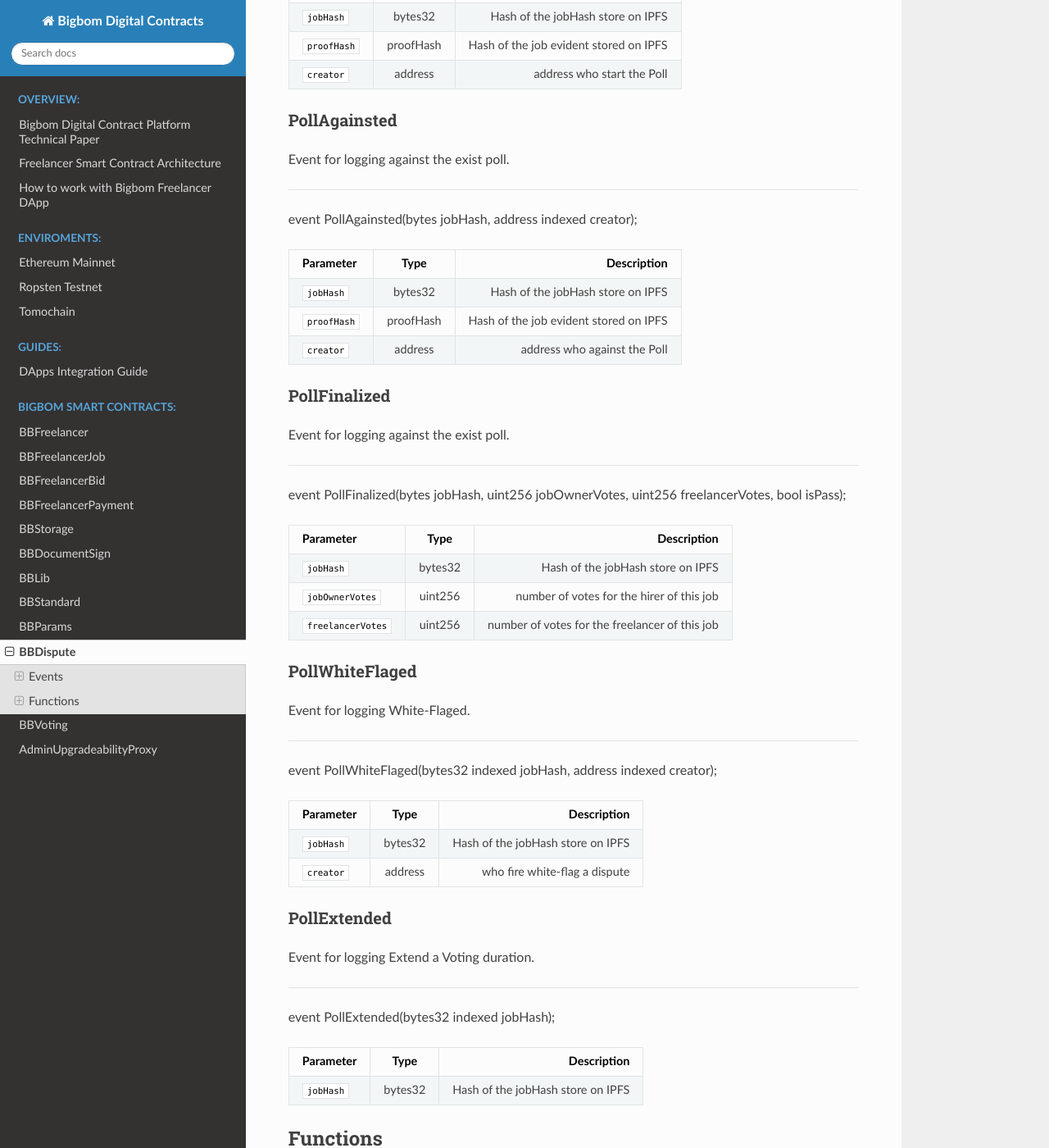
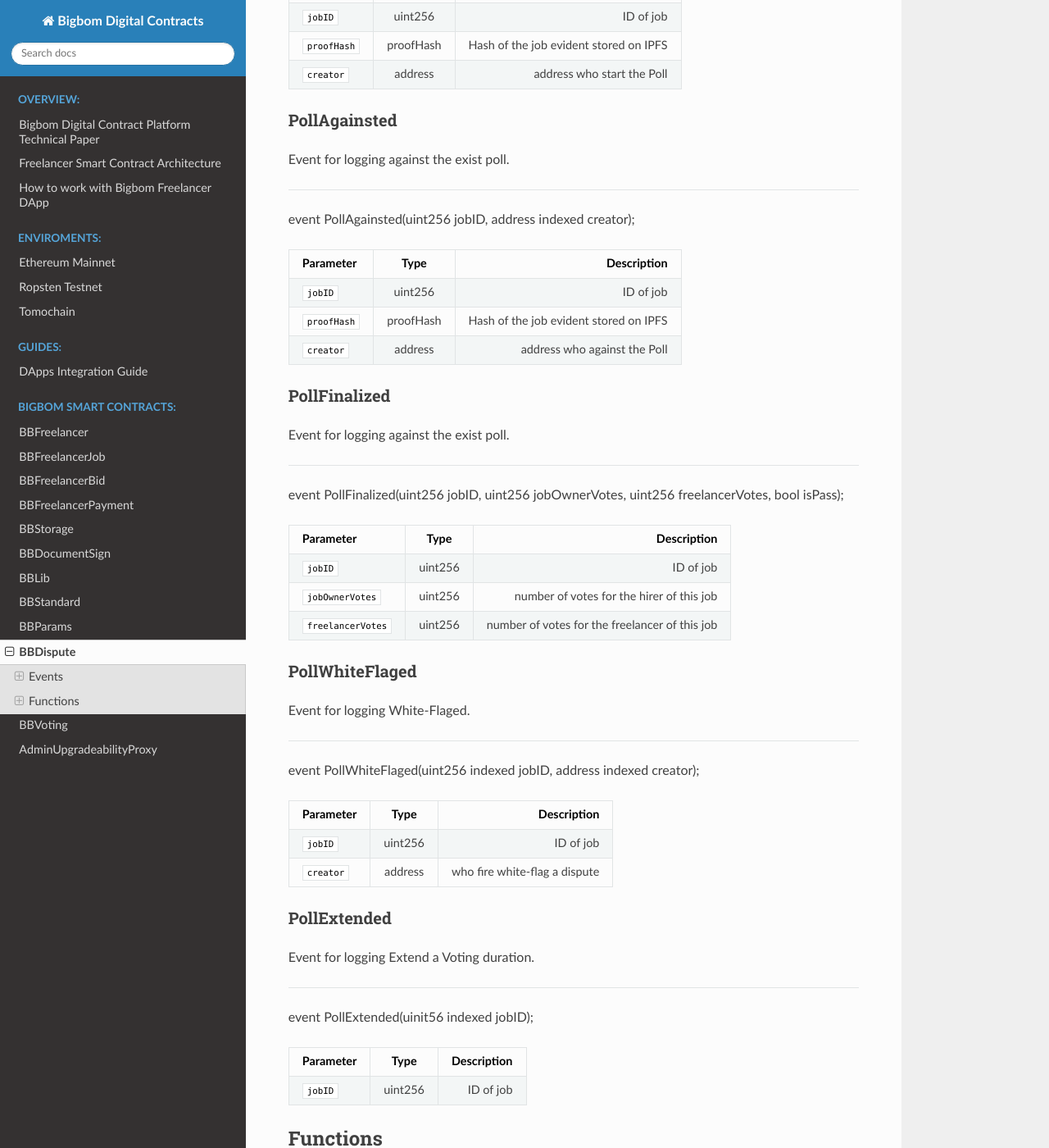
Before and after one commit to bigbomio/digital-contracts, a Sphinx documentation site: the page built from docs/contracts/BBDispute.md, in a window 1280 px wide and 1400 px high, scrolled down 995 px. Shown: the whole window at 82% size. Built offline with Sphinx 7.4.7 and the Read the Docs theme 2.0.0, drawn with Linux system fonts in a browser that asks for light colours; some of the changed text lies outside the part shown.

Commit message:
Update BBDispute.md

```diff
--- a/docs/contracts/BBDispute.md
+++ b/docs/contracts/BBDispute.md
@@ -31,11 +31,11 @@
 Event for logging start new poll.
 
 ---
-event PollStarted(bytes jobHash, address indexed creator);
+event PollStarted(uint256 jobID, address indexed creator);
 
 | Parameter     | Type          | Description                 |
 | ------------- |:-------------:| ---------------------------:|
-| `jobHash`       | bytes32       |  Hash of the jobHash store on IPFS  |
+| `jobID`       | uint256       |  ID of job  |
 | `proofHash`     | proofHash   |  Hash of the job evident stored on IPFS |
 | `creator`       | address       |  address who start the Poll  |
 
@@ -43,11 +43,11 @@
 Event for logging against the exist poll.
 
 ---
-event PollAgainsted(bytes jobHash, address indexed creator);
+event PollAgainsted(uint256 jobID, address indexed creator);
 
 | Parameter     | Type          | Description                 |
 | ------------- |:-------------:| ---------------------------:|
-| `jobHash`       | bytes32       |  Hash of the jobHash store on IPFS  |
+| `jobID`       | uint256       |  ID of job  |
 | `proofHash`     | proofHash  |  Hash of the job evident stored on IPFS |
 | `creator`       | address       |  address who against the Poll  |
 
@@ -56,11 +56,11 @@
 Event for logging against the exist poll.
 
 ---
-event PollFinalized(bytes jobHash, uint256 jobOwnerVotes, uint256 freelancerVotes, bool isPass);
+event PollFinalized(uint256 jobID, uint256 jobOwnerVotes, uint256 freelancerVotes, bool isPass);
 
 | Parameter     | Type          | Description                 |
 | ------------- |:-------------:| ---------------------------:|
-| `jobHash`       | bytes32       |  Hash of the jobHash store on IPFS  |
+| `jobID`       | uint256       |  ID of job  |
 | `jobOwnerVotes`       | uint256       |  number of votes for the hirer of this job  |
 | `freelancerVotes`       | uint256       |  number of votes for the freelancer of this job  |
 
@@ -68,12 +68,12 @@
 Event for logging White-Flaged.
 
 ---
-event PollWhiteFlaged(bytes32 indexed jobHash, address indexed creator);
+event PollWhiteFlaged(uint256 indexed jobID, address indexed creator);
 
 
 | Parameter     | Type          | Description                 |
 | ------------- |:-------------:| ---------------------------:|
-| `jobHash`       | bytes32       |  Hash of the jobHash store on IPFS  |
+| `jobID`       | uint256       |  ID of job  |
 | `creator`       | address       |  who fire white-flag a dispute  |
 
 
@@ -81,12 +81,12 @@
 Event for logging Extend a Voting duration.
 
 ---
-event PollExtended(bytes32 indexed jobHash);
+event PollExtended(uinit56 indexed jobID);
 
 
 | Parameter     | Type          | Description                 |
 | ------------- |:-------------:| ---------------------------:|
-| `jobHash`       | bytes32       |  Hash of the jobHash store on IPFS  |
+| `jobID`       | uint256       |  ID of job  |
 
 
 
@@ -109,11 +109,11 @@
 Check this Poll started for the job Hash has againts or not
 
 ---
-function isAgaintsPoll(bytes jobHash) public constant returns(bool)
+function isAgaintsPoll(uint256 jobID) public constant returns(bool)
 
 | Parameter     | Type          | Description                 |
 | ------------- |:-------------:| ---------------------------:|
-| `jobHash`       | bytes       |  Hash of the job store on IPFS  |
+| `jobID`       | uint256       |  ID of job  |
 
 Return: (Bool)
 
@@ -121,33 +121,33 @@
 Create a Poll to start Dispute by provide the evident proofHash
 
 ---
-function startPoll(bytes jobHash, bytes proofHash) public
+function startPoll(uint256 jobID, bytes proofHash) public
 
 | Parameter     | Type          | Description                 |
 | ------------- |:-------------:| ---------------------------:|
-| `jobHash`       | bytes       |  Hash of the job stored on IPFS  |
+| `jobID`       | uint256       |  ID of job  |
 | `proofHash`       | bytes       |  Hash of the job evident stored on IPFS  |
 
 ### againstPoll
 Against a Poll to start Dispute by provide the evident proofHash.
 
 ---
-function againstPoll(bytes jobHash, bytes againstProofHash) public
+function againstPoll(unit256 jobID, bytes againstProofHash) public
 
 | Parameter     | Type          | Description                 |
 | ------------- |:-------------:| ---------------------------:|
-| `jobHash`       | bytes       |  Hash of the job stored on IPFS  |
+| `jobID`       | uint256       |  ID of job  |
 | `againstProofHash`       | bytes       |  Hash of the job evident stored on IPFS  |
 
 ### getPoll
 Get Poll detail
 
 ---
-function getPoll(bytes jobHash) public constant returns (uint256, uint256, bool)
+function getPoll(uint256 jobID) public constant returns (uint256, uint256, bool)
 
 | Parameter     | Type          | Description                 |
 | ------------- |:-------------:| ---------------------------:|
-| `jobHash`       | bytes       |  Hash of the job stored on IPFS  |
+| `jobID`       | uint256       |  ID of job  |
 
 Returns:
 
@@ -161,30 +161,30 @@
 Finalize a Poll
 
 ---
-function finalizePoll(bytes jobHash) public
+function finalizePoll(uint256 jobID) public
 
 | Parameter     | Type          | Description                 |
 | ------------- |:-------------:| ---------------------------:|
-| `jobHash`       | bytes       |  Hash of the job stored on IPFS  |
+| `jobID`       | uint256       |  ID of job  |
 
 
 ### whiteflagPoll
 White-flag a Poll
 
 ---
-function whiteflagPoll(bytes jobHash) public
+function whiteflagPoll(uint256 jobID) public
 
 | Parameter     | Type          | Description                 |
 | ------------- |:-------------:| ---------------------------:|
-| `jobHash`       | bytes       |  Hash of the job stored on IPFS  |
+| `jobID`       | uint256       |  ID of job  |
 
 
 ### extendPoll
 Extend a Poll
 
 ---
-function extendPoll(bytes jobHash) public
+function extendPoll(uint256 jobID) public
 
 | Parameter     | Type          | Description                 |
 | ------------- |:-------------:| ---------------------------:|
-| `jobHash`       | bytes       |  Hash of the job stored on IPFS  |
+| `jobID`       | uint256       |  ID of job  |
```
